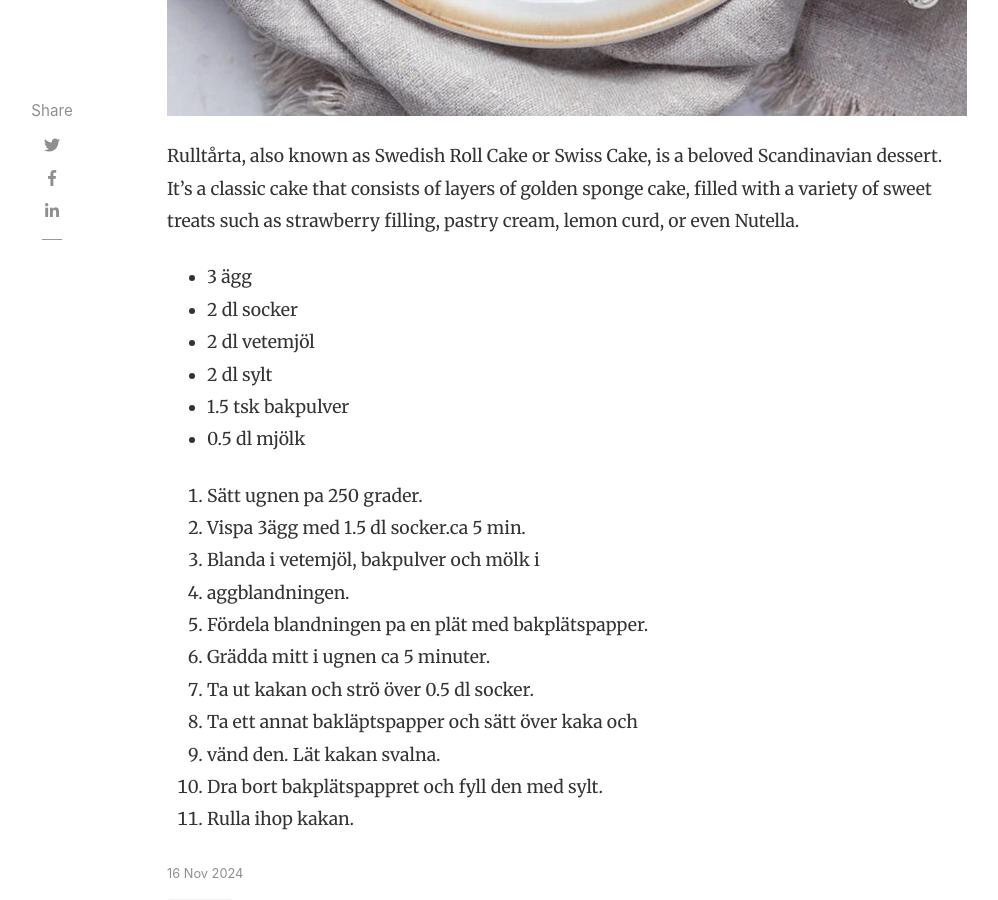
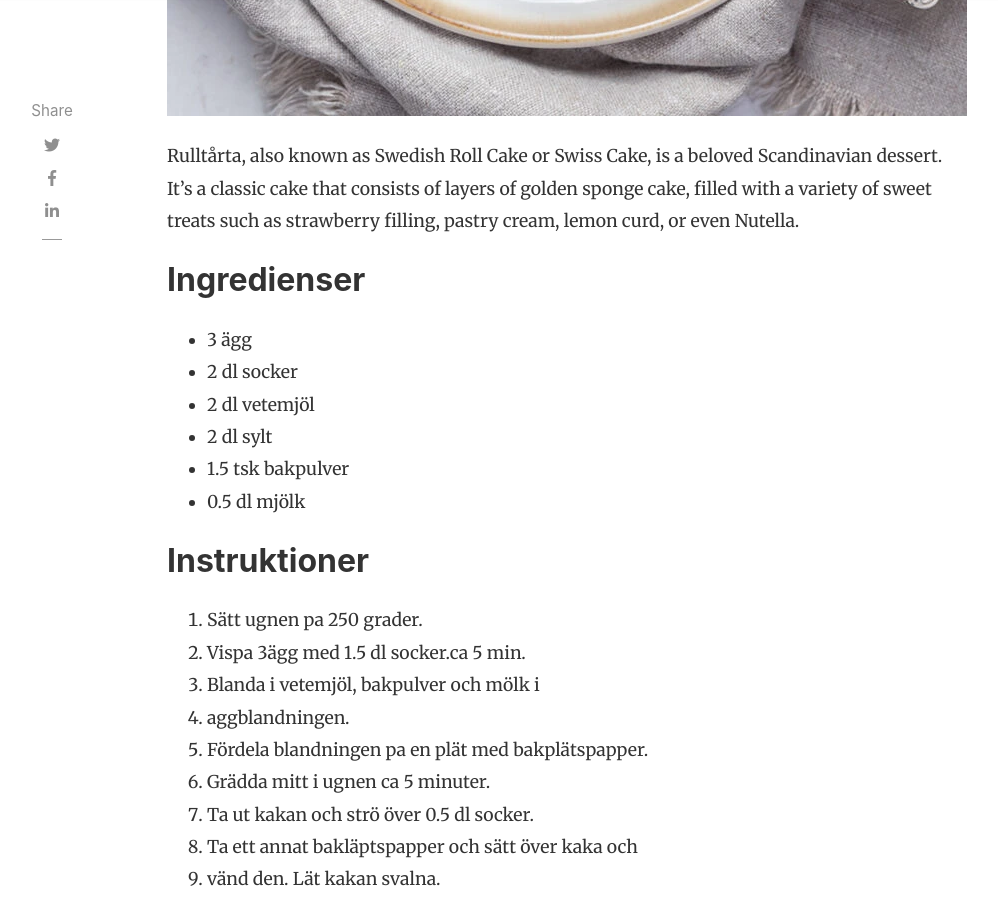
Before and after one commit to hmenorjr/hemkunskap-ax, a Jekyll site: the page built from _posts/2024-11-16-rulltarta.md, in a window 1280 px wide and 900 px high, scrolled down 1108 px. Shown: the whole window, without its empty margins (118-1116 px from the left). Built offline with Jekyll 4.4.1, drawn with Linux system fonts in a browser that asks for light colours; nearby versions of some CDN libraries.

Commit message:
Update 2024-11-16-rulltarta.md

```diff
--- a/_posts/2024-11-16-rulltarta.md
+++ b/_posts/2024-11-16-rulltarta.md
@@ -11,6 +11,7 @@ featured: true
 
 Rulltårta, also known as Swedish Roll Cake or Swiss Cake, is a beloved Scandinavian dessert. It’s a classic cake that consists of layers of golden sponge cake, filled with a variety of sweet treats such as strawberry filling, pastry cream, lemon curd, or even Nutella.
 
+## Ingredienser
 - 3 ägg
 - 2 dl socker
 - 2 dl vetemjöl
@@ -18,6 +19,7 @@ Rulltårta, also known as Swedish Roll Cake or Swiss Cake, is a beloved Scandina
 - 1.5 tsk bakpulver
 - 0.5 dl mjölk
 
+## Instruktioner
 1. Sätt ugnen pa 250 grader.
 2. Vispa 3ägg med 1.5 dl socker.ca 5 min.
 3. Blanda i vetemjöl, bakpulver och mölk i
```
